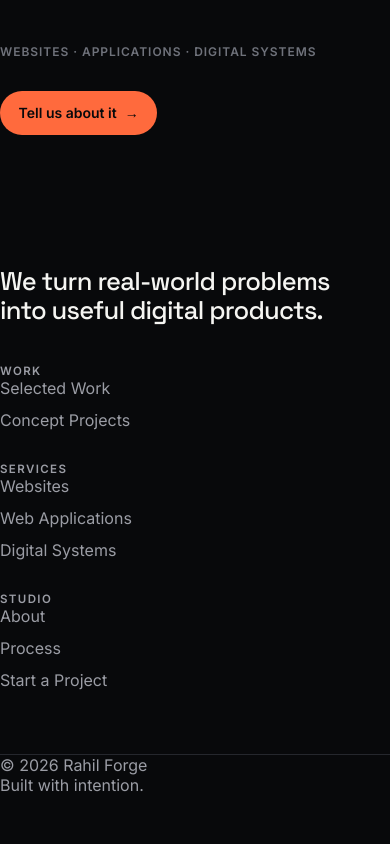
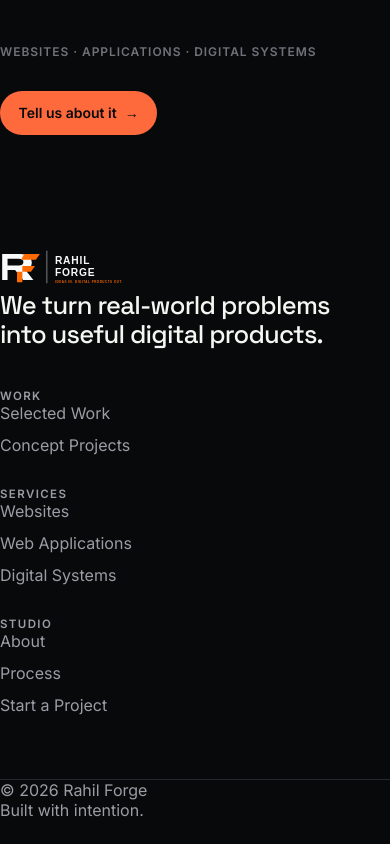
Before and after one commit to rahilislam/Rahil-Forge, a React (Vite) app: page / in a window 390 px wide. Shown: the part 7191-8035 px from the top of the page. Before the commit the page ends 8010 px from the top, so only its background shows below. Built offline with nearby package versions, Linux system fonts and the light colour scheme.

Commit message:
Style footer with official logo asset

```diff
--- a/src/components/Layout/Footer.css
+++ b/src/components/Layout/Footer.css
@@ -18,23 +18,14 @@
 .footer-brand-lockup {
   display: inline-flex;
   align-items: center;
-  gap: 0.6rem;
   margin-bottom: var(--space-5);
+  text-decoration: none;
 }
 
-.footer-brand-mark {
-  width: 30px;
-  height: 20px;
-  color: var(--color-accent);
-}
-
-.footer-kicker,
-.footer-column-title {
-  margin-bottom: 0;
-  font-size: 0.72rem;
-  font-weight: 700;
-  letter-spacing: 0.12em;
-  color: var(--color-text-secondary);
+.footer-brand-logo {
+  display: block;
+  width: 150px;
+  height: auto;
 }
 
 .footer-tagline {
@@ -54,6 +45,10 @@
 
 .footer-column-title {
   margin-bottom: var(--space-5);
+  font-size: 0.72rem;
+  font-weight: 700;
+  letter-spacing: 0.12em;
+  color: var(--color-text-secondary);
 }
 
 .footer-column ul {
@@ -99,6 +94,10 @@
     padding-top: var(--space-12);
   }
 
+  .footer-brand-logo {
+    width: 140px;
+  }
+
   .footer-links {
     grid-template-columns: repeat(2, 1fr);
     row-gap: var(--space-8);
```
